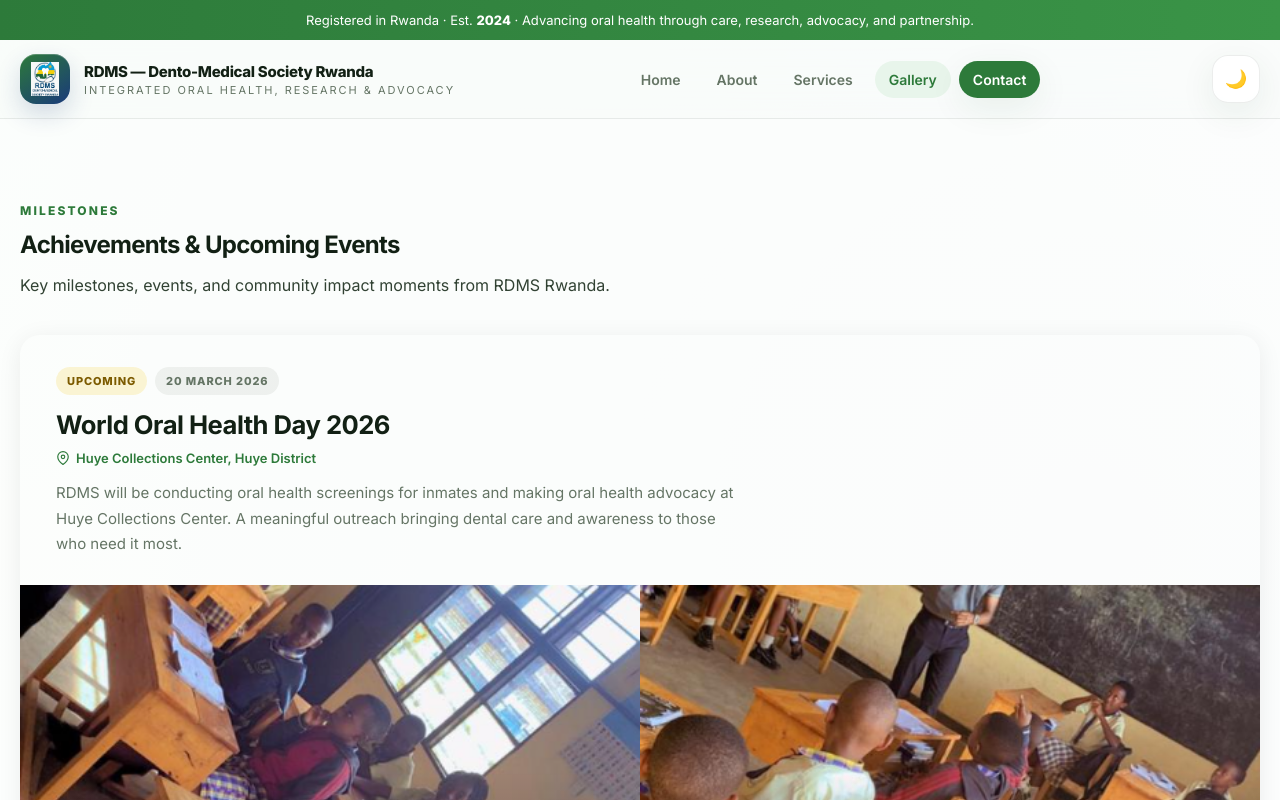
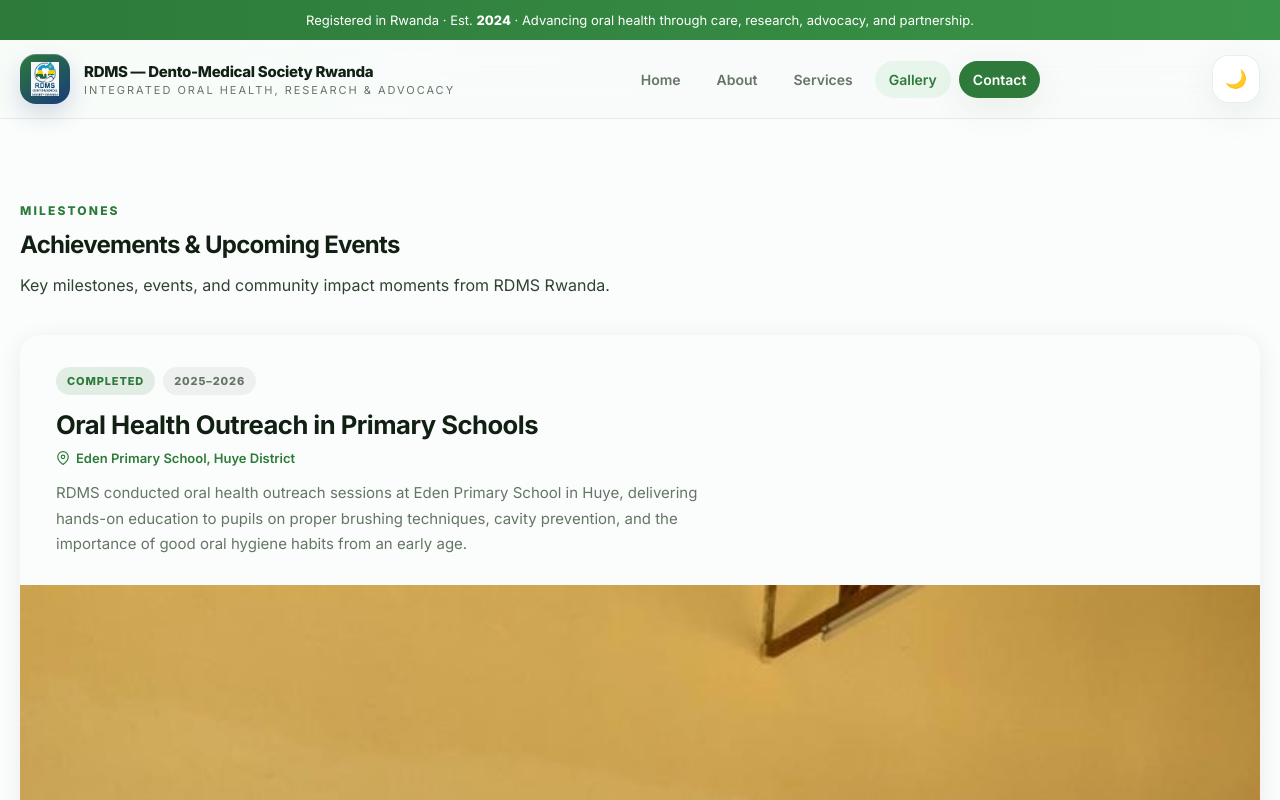
Before and after one commit to erwinatibor/rdms-website, a React (Vite) app: page /gallery in a window 1280 px wide. Shown: the top 800 px of the page. Built offline with nearby package versions, Linux system fonts and the light colour scheme.

Commit message:
Add Eden Primary School oral health outreach to Gallery achievements

```diff
--- a/src/components/Achievements.jsx
+++ b/src/components/Achievements.jsx
@@ -1,6 +1,15 @@
 import { useState } from 'react';
 
 const achievements = [
+  {
+    status: 'Completed',
+    statusCls: 'active',
+    date: '2025–2026',
+    title: 'Oral Health Outreach in Primary Schools',
+    location: 'Eden Primary School, Huye District',
+    desc: 'RDMS conducted oral health outreach sessions at Eden Primary School in Huye, delivering hands-on education to pupils on proper brushing techniques, cavity prevention, and the importance of good oral hygiene habits from an early age.',
+    images: ['/Oral health.jpeg'],
+  },
   {
     status: 'Upcoming',
     statusCls: 'planned',
```
Also changed, not shown: assets/Oral health.jpeg (added).
